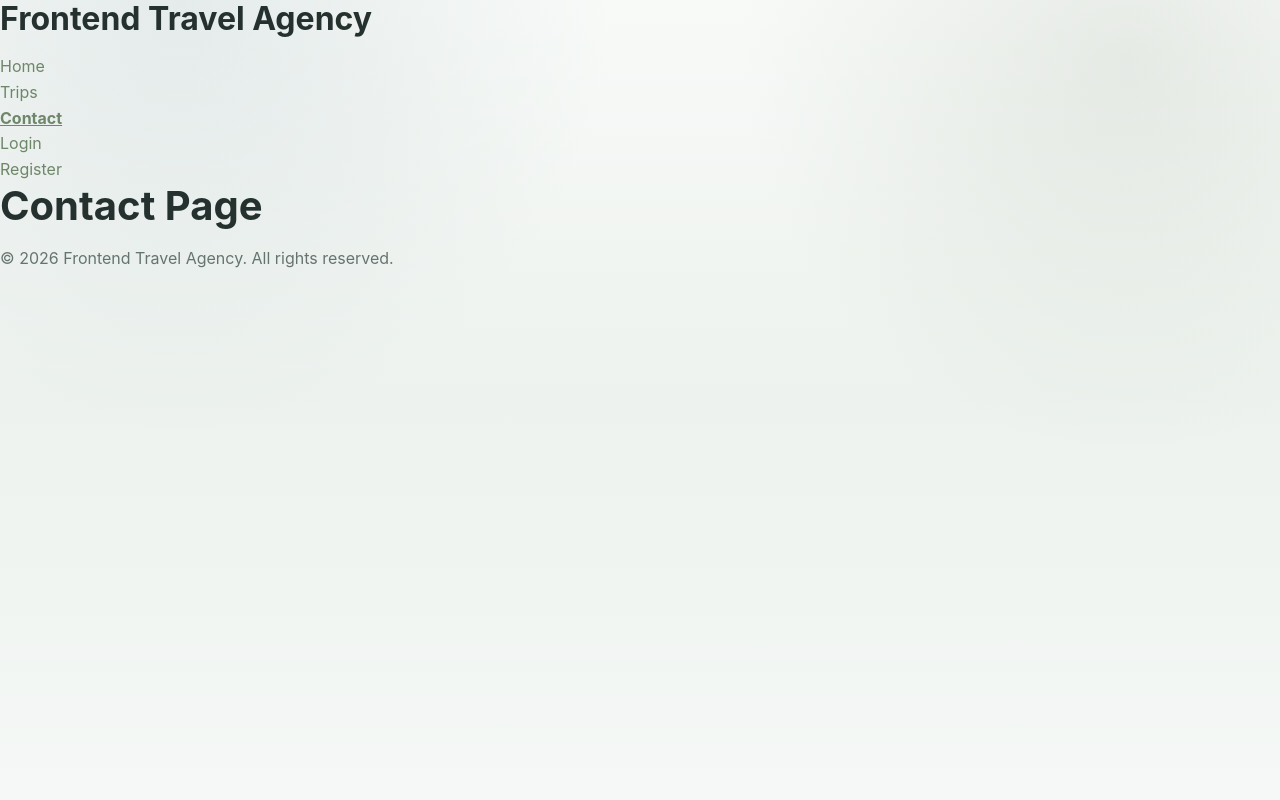
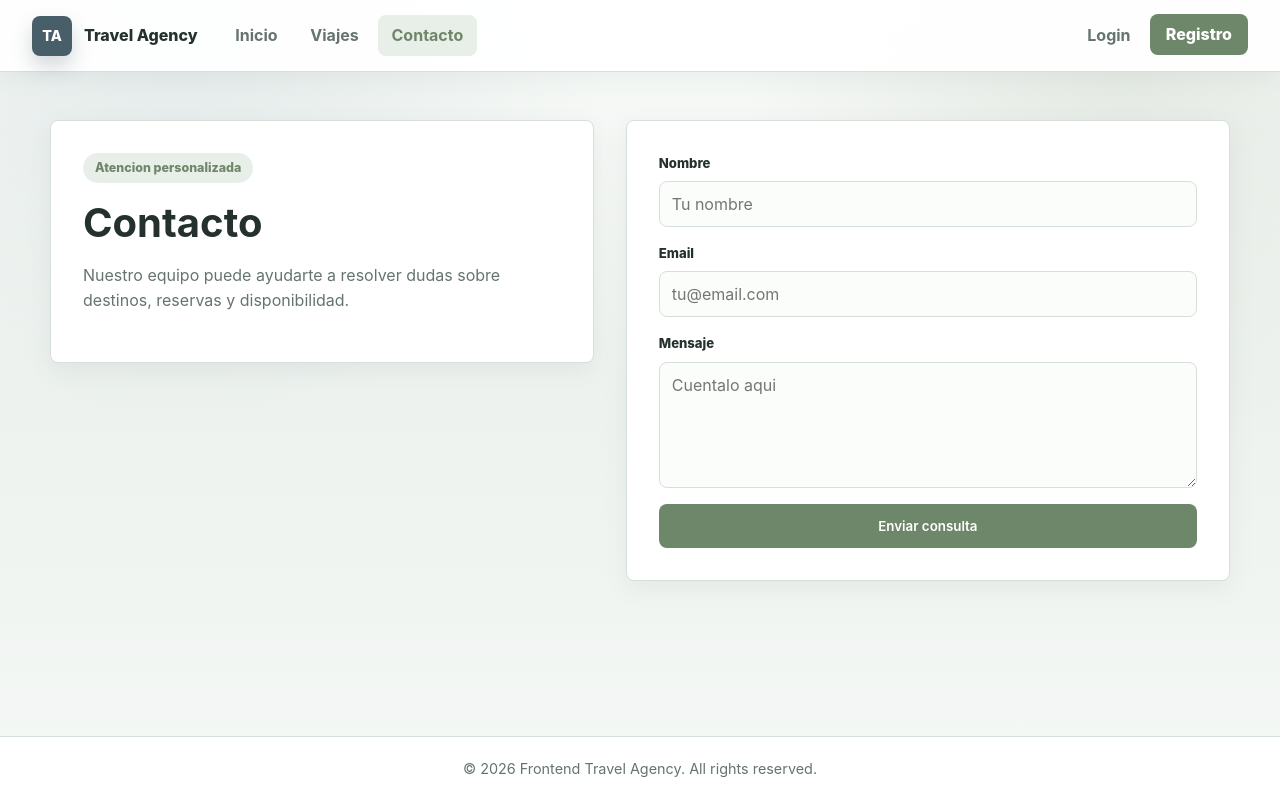
Before and after one commit to Agencia-de-viajes-Factoria-F5-Nomada/Frontend-Travel-Agency, a React (Vite) app: page /contact in a window 1280 px wide. Built offline with nearby package versions, Linux system fonts and the light colour scheme.

Commit message:
feature/add-components

```diff
--- a/src/components/layout/Footer.jsx
+++ b/src/components/layout/Footer.jsx
@@ -1,6 +1,6 @@
 function Footer() {
   return (
-    <footer>
+    <footer className="footer">
       <p>&copy; 2026 Frontend Travel Agency. All rights reserved.</p>
     </footer>
   );
--- a/src/components/layout/MainLayout.jsx
+++ b/src/components/layout/MainLayout.jsx
@@ -1,14 +1,48 @@
-import { Outlet } from "react-router-dom";
+import { NavLink, Outlet, useLocation } from "react-router-dom";
+import { useAuth } from "../../context/useAuth";
 import Navbar from "./Navbar";
 import Footer from "./Footer";
 
+const ADMIN_LINKS = [
+  { to: "/admin/dashboard", label: "Dashboard" },
+  { to: "/admin/users", label: "Usuarios" },
+  { to: "/admin/hotels", label: "Hoteles" },
+  { to: "/admin/buses", label: "Autobuses" },
+  { to: "/admin/drivers", label: "Conductores" },
+  { to: "/admin/reservations", label: "Reservas" },
+  { to: "/admin/destinations", label: "Destinos" },
+];
+
+const navClass = ({ isActive }) =>
+  isActive ? "app-sidebar__link app-sidebar__link--active" : "app-sidebar__link";
+
 function MainLayout() {
+  const { user } = useAuth();
+  const location = useLocation();
+  const showSidebar = user?.role === "admin" && location.pathname.startsWith("/admin");
+
   return (
-    <div>
+    <div className={showSidebar ? "app-shell app-shell--admin" : "app-shell"}>
       <Navbar />
-      <main>
+      <div className="app-shell__body">
+        {showSidebar && (
+          <aside className="app-sidebar" aria-label="Administracion">
+            <div className="app-sidebar__panel">
+              <span className="app-sidebar__eyebrow">Panel administrativo</span>
+              <nav className="app-sidebar__nav">
+                {ADMIN_LINKS.map((link) => (
+                  <NavLink key={link.to} to={link.to} className={navClass}>
+                    {link.label}
+                  </NavLink>
+                ))}
+              </nav>
+            </div>
+          </aside>
+        )}
+        <main className="app-main">
         <Outlet />
-      </main>
+        </main>
+      </div>
       <Footer />
     </div>
   );
--- a/src/components/layout/Navbar.jsx
+++ b/src/components/layout/Navbar.jsx
@@ -2,33 +2,23 @@ import { NavLink } from "react-router-dom";
 import { useAuth } from "../../context/useAuth";
 
 const PUBLIC_LINKS = [
-  { to: "/", label: "Home", end: true },
-  { to: "/trips", label: "Trips" },
-  { to: "/contact", label: "Contact" },
+  { to: "/", label: "Inicio", end: true },
+  { to: "/trips", label: "Viajes" },
+  { to: "/contact", label: "Contacto" },
 ];
 
 const PRIVATE_LINKS = [
-  { to: "/profile", label: "Profile" },
-  { to: "/favorites", label: "Favorites" },
-];
-
-const ADMIN_LINKS = [
-  { to: "/admin/dashboard", label: "Dashboard" },
-  { to: "/admin/users", label: "Usuarios" },
-  { to: "/admin/hotels", label: "Hoteles" },
-  { to: "/admin/buses", label: "Autobuses" },
-  { to: "/admin/drivers", label: "Conductores" },
-  { to: "/admin/reservations", label: "Reservas" },
-  { to: "/admin/destinations", label: "Destinos" },
+  { to: "/profile", label: "Perfil" },
+  { to: "/favorites", label: "Favoritos" },
 ];
 
 const activeStyle = ({ isActive }) =>
-  isActive ? { fontWeight: 700, textDecoration: "underline" } : undefined;
+  isActive ? "navbar__link navbar__link--active" : "navbar__link";
 
 function NavItem({ to, label, end }) {
   return (
-    <li>
-      <NavLink to={to} end={end} style={activeStyle}>
+    <li className="navbar__item">
+      <NavLink to={to} end={end} className={activeStyle}>
         {label}
       </NavLink>
     </li>
@@ -40,16 +30,25 @@ function Navbar() {
   const isAdmin = user?.role === "admin";
 
   return (
-    <nav>
-      <h2>Frontend Travel Agency</h2>
-      <ul>
+    <nav className="navbar">
+      <NavLink to="/" className="navbar__brand">
+        <span className="navbar__mark">TA</span>
+        <span className="navbar__brand-text">Travel Agency</span>
+      </NavLink>
+      <ul className="navbar__links">
         {PUBLIC_LINKS.map((l) => (
           <NavItem key={l.to} {...l} />
         ))}
+      </ul>
+      <ul className="navbar__actions">
         {!user && (
           <>
             <NavItem to="/login" label="Login" />
-            <NavItem to="/register" label="Register" />
+            <li className="navbar__item">
+              <NavLink to="/register" className="navbar__button-link">
+                Registro
+              </NavLink>
+            </li>
           </>
         )}
         {user && (
@@ -57,11 +56,10 @@ function Navbar() {
             {PRIVATE_LINKS.map((l) => (
               <NavItem key={l.to} {...l} />
             ))}
-            {isAdmin &&
-              ADMIN_LINKS.map((l) => <NavItem key={l.to} {...l} />)}
-            <li>
+            {isAdmin && <NavItem to="/admin/dashboard" label="Admin" />}
+            <li className="navbar__item">
               <button type="button" className="navbar__logout" onClick={logout}>
-                Logout
+                Salir
               </button>
             </li>
           </>
--- a/src/pages/admin/DestinationsPage.jsx
+++ b/src/pages/admin/DestinationsPage.jsx
@@ -1,5 +1,24 @@
 function DestinationsPage() {
-  return <h1>Admin Destinations Page</h1>;
+  return (
+    <div className="crud-page">
+      <div className="crud-page__container">
+        <header className="crud-page__header">
+          <h1 className="crud-page__title">Destinos</h1>
+          <p className="crud-page__subtitle">
+            Catalogo visual de destinos preparado para administracion
+          </p>
+        </header>
+        <section className="admin-placeholder">
+          <span className="admin-placeholder__label">Modulo administrativo</span>
+          <h2>Destinos pendientes de conectar</h2>
+          <p>
+            Se conserva la ruta actual y se deja una superficie coherente con el
+            resto del panel.
+          </p>
+        </section>
+      </div>
+    </div>
+  );
 }
 
 export default DestinationsPage;
--- a/src/pages/admin/ReservationsPage.jsx
+++ b/src/pages/admin/ReservationsPage.jsx
@@ -1,5 +1,24 @@
 function ReservationsPage() {
-  return <h1>Admin Reservations Page</h1>;
+  return (
+    <div className="crud-page">
+      <div className="crud-page__container">
+        <header className="crud-page__header">
+          <h1 className="crud-page__title">Reservas</h1>
+          <p className="crud-page__subtitle">
+            Vista de seguimiento para reservas y operaciones pendientes
+          </p>
+        </header>
+        <section className="admin-placeholder">
+          <span className="admin-placeholder__label">Modulo administrativo</span>
+          <h2>Reservas pendientes de conectar</h2>
+          <p>
+            La estructura visual esta preparada para integrarse con la logica de
+            reservas cuando este disponible.
+          </p>
+        </section>
+      </div>
+    </div>
+  );
 }
 
 export default ReservationsPage;
--- a/src/pages/public/ContactPage.jsx
+++ b/src/pages/public/ContactPage.jsx
@@ -1,5 +1,33 @@
 function ContactPage() {
-  return <h1>Contact Page</h1>;
+  return (
+    <section className="contact-page">
+      <div className="contact-page__container">
+        <div className="contact-page__intro">
+          <span className="contact-page__eyebrow">Atencion personalizada</span>
+          <h1>Contacto</h1>
+          <p>
+            Nuestro equipo puede ayudarte a resolver dudas sobre destinos,
+            reservas y disponibilidad.
+          </p>
+        </div>
+        <form className="contact-page__form">
+          <label>
+            Nombre
+            <input type="text" placeholder="Tu nombre" />
+          </label>
+          <label>
+            Email
+            <input type="email" placeholder="tu@email.com" />
+          </label>
+          <label>
+            Mensaje
+            <textarea rows="5" placeholder="Cuentalo aqui" />
+          </label>
+          <button type="button">Enviar consulta</button>
+        </form>
+      </div>
+    </section>
+  );
 }
 
 export default ContactPage;
```
